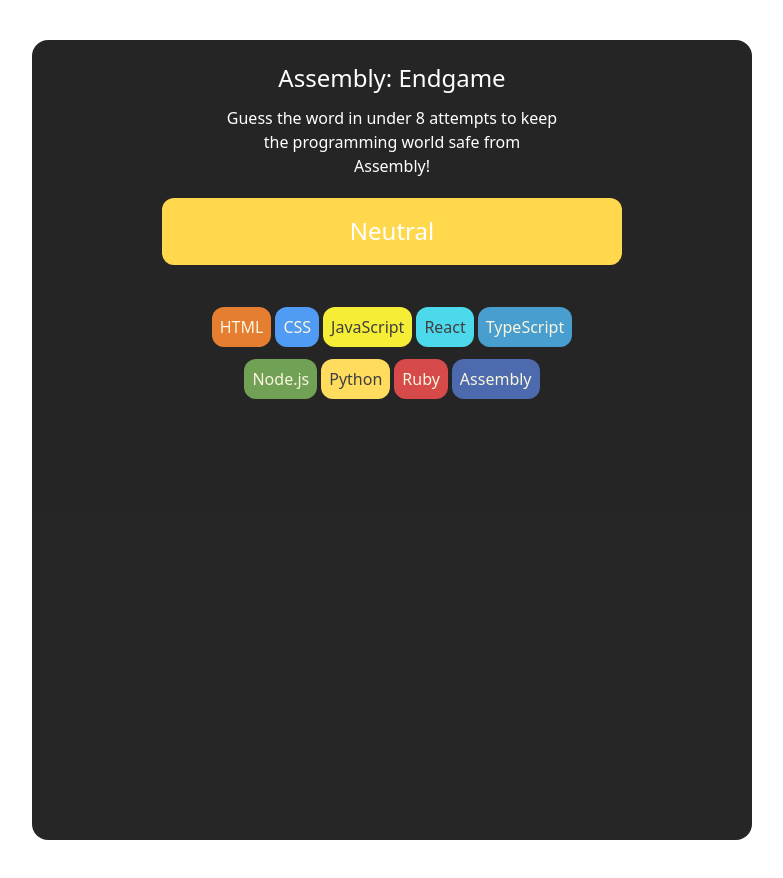
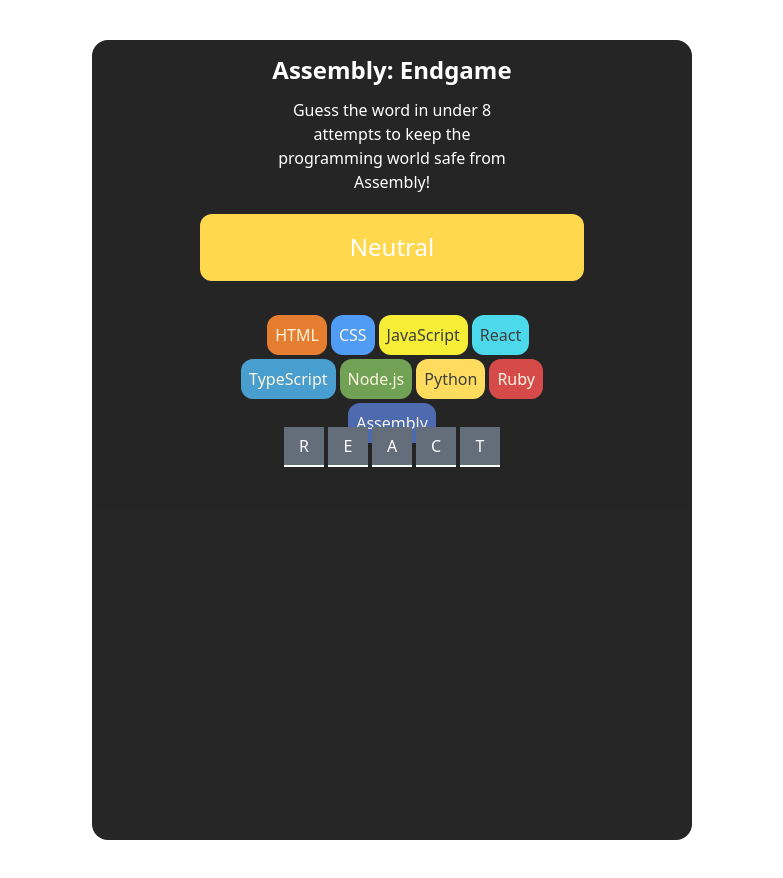
Before and after one commit to yemin-htet/Assembly_Endgame, a React (Vite) app: page / in a window 1280 px wide. Shown: the whole page, without its empty margins (248-1031 px from the left). Built offline with nearby package versions, Linux system fonts and the light colour scheme.

Commit message:
word_container

```diff
--- a/src/App.jsx
+++ b/src/App.jsx
@@ -2,13 +2,16 @@
 import Header from './components/Header.jsx'
 import {languages} from './languages.jsx'
 import LanguageList from './components/LanguageList.jsx'
+import WordContainer from './components/WordContainer.jsx'
 
 function App() {
+  let [word,setWord] = useState('React')
   return (
     <div className="flex items-center justify-center">
-      <div className='bg-black opacity-85 w-180 h-200 my-10 flex flex-col items-center justify-start rounded-2xl'>
+      <div className='bg-black opacity-85 w-150 h-200 my-10 flex flex-col items-center justify-start rounded-2xl gap-0'>
         <Header/>
         <LanguageList langs={languages}/>
+        <WordContainer word={word}/>
       </div>
     </div>
   )
--- a/src/components/Header.jsx
+++ b/src/components/Header.jsx
@@ -4,8 +4,8 @@
     const isShow = false
     const win = true
   return (
-    <section className='text-white w-4/5 h-2/6 flex flex-col justify-center items-center'>
-        <h1 className='text-2xl mb-3'>Assembly: Endgame</h1>
+    <section className='text-white w-4/5 h-2/6 flex flex-col justify-center items-center my-1'>
+        <h1 className='text-2xl mb-3 font-bold'>Assembly: Endgame</h1>
         <p className='text-center mx-10 px-20 font-light text-md'>Guess the word in under 8 attempts to keep the programming world safe from Assembly!</p>
         {
             isShow?  <div className="w-4/5 h-1/4 my-5 rounded-xl flex justify-center items-center text-white text-2xl" style={{backgroundColor: win? "green": "red"}}>
--- a/src/components/LanguageList.jsx
+++ b/src/components/LanguageList.jsx
@@ -11,7 +11,7 @@
         </span>
     })
   return (
-    <section className='w-3/5 h-1/8 flex items-start justify-center flex-wrap gap-1 px-5'>
+    <section className='w-3/5 h-1/8 flex items-start justify-center flex-wrap gap-1'>k
         {langEle}
     </section>
   )
--- /dev/null
+++ b/src/components/WordContainer.jsx
@@ -0,0 +1,14 @@
+import React from 'react'
+
+export default function WordContainer({word}) {
+    const wordEle = word.split("").map((letter)=>{
+        return <span className='text-white w-10 h-10 border-b-2 border-white bg-gray-600 flex items-center justify-center'>
+            {letter.toUpperCase()}
+        </span>
+    })
+  return (
+    <div className="py-3 flex flex-row items-center justify-center gap-1">
+        {wordEle}
+    </div>
+  )
+}
```
